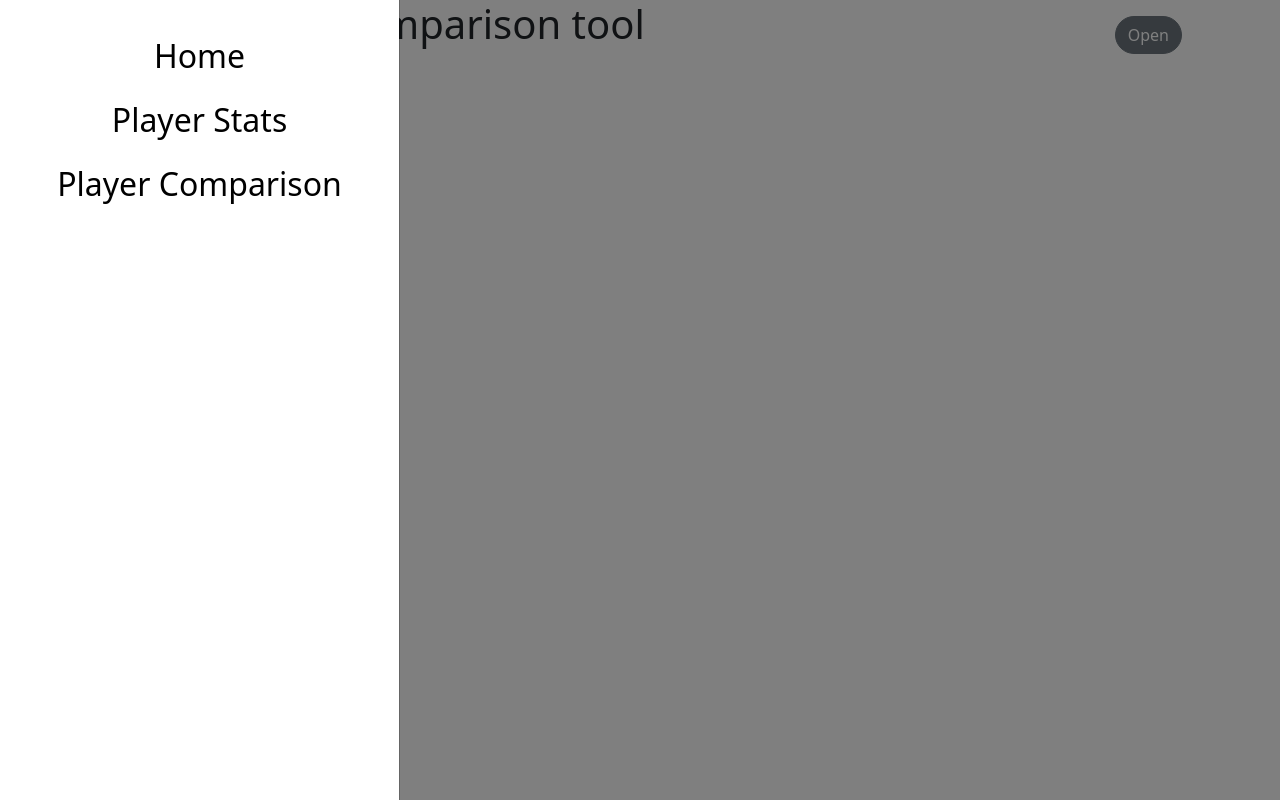
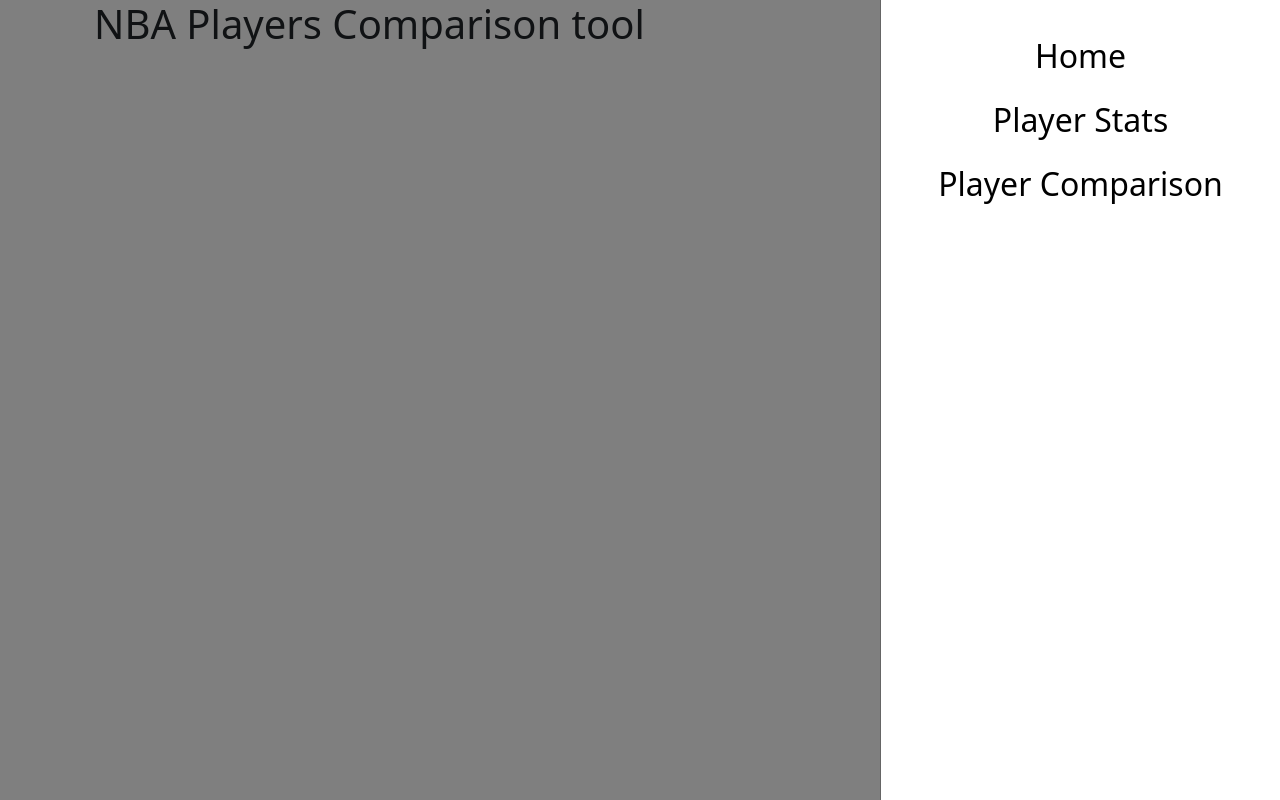
Before and after one commit to jonathonjb/nba-players-comparator, a React (Create React App) app: page / in a window 1280 px wide. Both pictures are taken after a click on the button "Open". Built offline with nearby package versions, Linux system fonts and the light colour scheme.

Commit message:
Move nav to right side of screen

```diff
--- a/src/components/Nav/Nav.tsx
+++ b/src/components/Nav/Nav.tsx
@@ -12,7 +12,7 @@
 
   return <React.Fragment>
     <Button style={{ borderRadius: 50, margin: "1rem", float: "right" }} onClick={toggle}>Open</Button>
-    <Offcanvas isOpen={open} toggle={toggle}>
+    <Offcanvas isOpen={open} toggle={toggle} direction={"end"}>
       <OffcanvasBody>
         <NavButton content={"Home"} linkTo="/" />
         <NavButton content={"Player Stats"} linkTo="/stats" />
```
